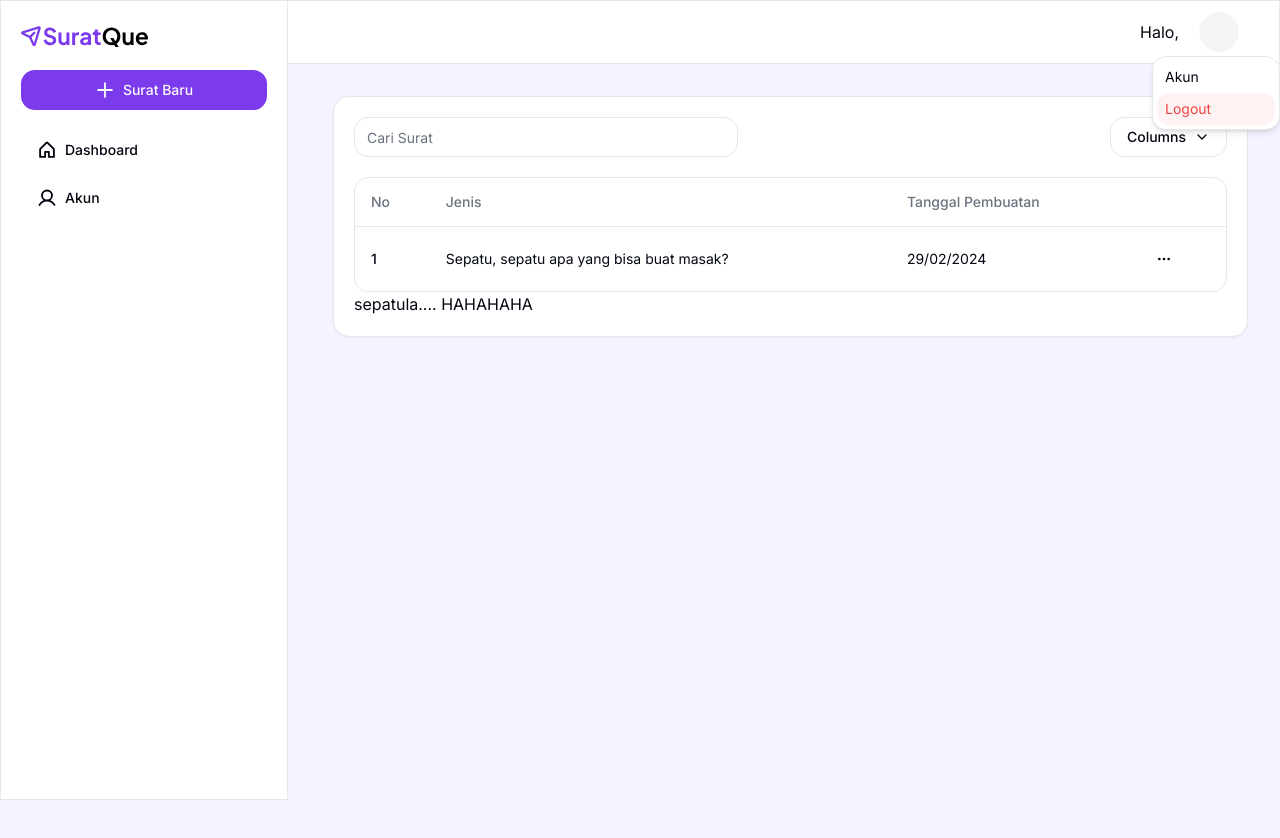
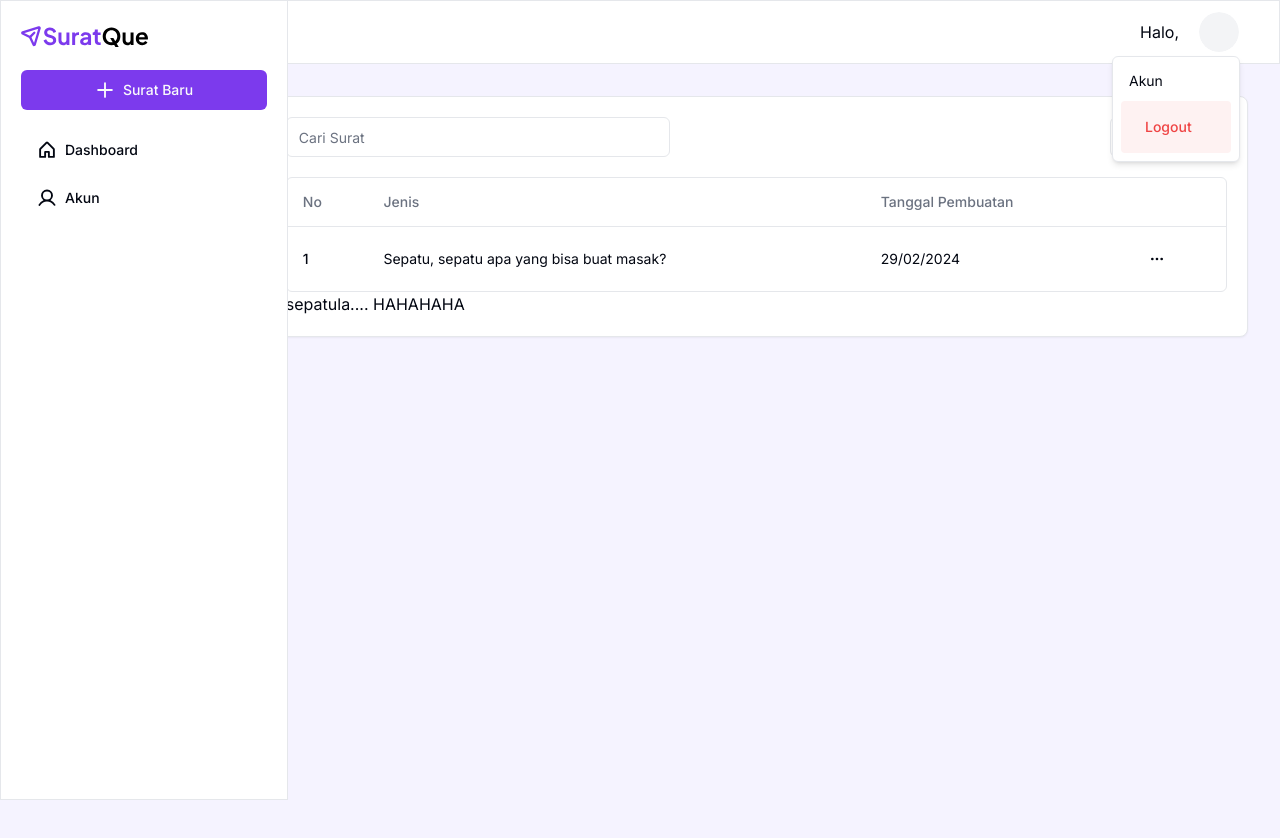
Before and after one commit to diandra6695/SuratQueV2, a Next.js app: page /dashboard in a window 1280 px wide. Both pictures are taken after a click on the button 1219 px from the left and 32 px from the top of the page. Shown: the top 838 px of the page. Built offline with nearby package versions, Linux system fonts and the light colour scheme; no server answers.

Commit message:
update github

```diff
--- a/package.json
+++ b/package.json
@@ -38,6 +38,7 @@
     "eslint": "^8",
     "eslint-config-next": "14.1.0",
     "postcss": "^8",
+    "prisma": "^5.11.0",
     "tailwindcss": "^3.3.0",
     "typescript": "^5"
   }
--- a/src/app/auth/page.tsx
+++ b/src/app/auth/page.tsx
@@ -10,15 +10,18 @@ import {
 import { Input } from "@/components/ui/input";
 import { supabaseBrowser } from "@/lib/supabase/browser";
 import { GithubLogo, GoogleLogo } from "@phosphor-icons/react";
+import { useSearchParams } from "next/navigation";
 
 const Page = () => {
+  const params = useSearchParams();
+  const next = params.get("next");
   const handleLoginWithOAuth = (provider: "github" | "google") => {
     const supabase = supabaseBrowser();
 
     supabase.auth.signInWithOAuth({
       provider,
       options: {
-        redirectTo: location.origin + "/auth/callback",
+        redirectTo: location.origin + "/auth/callback?next=" + next,
       },
     });
   };
--- a/src/app/dashboard/layout/DashboardLayout.tsx
+++ b/src/app/dashboard/layout/DashboardLayout.tsx
@@ -1,18 +1,10 @@
 "use client";
 import useUser from "@/app/auth/hook/useUser";
-import { Avatar, AvatarFallback, AvatarImage } from "@/components/ui/avatar";
-import { Button } from "@/components/ui/button";
-import {
-  DropdownMenu,
-  DropdownMenuContent,
-  DropdownMenuItem,
-  DropdownMenuLabel,
-  DropdownMenuSeparator,
-  DropdownMenuTrigger,
-} from "@/components/ui/dropdown-menu";
-import { House, Plus, User } from "@phosphor-icons/react";
-import Image from "next/image";
-import Link from "next/link";
+import NavbarDashboard from "./components/NavbarDashboard";
+import SidebarDashboard from "./components/SidebarDashboard";
+import { supabaseBrowser } from "@/lib/supabase/browser";
+import { useQueryClient } from "@tanstack/react-query";
+import { useRouter } from "next/navigation";
 
 export default function DashboardLayout({
   children, // will be a page or nested layout
@@ -31,65 +23,9 @@ export default function DashboardLayout({
   return (
     <section>
       <div className="sidebar">
-        <nav className="h-[4rem] flex items-center px-10 justify-end w-full border fixed gap-5 z-20 bg-white">
-          <h3>Halo, {data?.display_name}</h3>
-          <DropdownMenu>
-            <DropdownMenuTrigger className="after:border-0 focus:border-0">
-              <Avatar>
-                <AvatarImage src={data?.image_url || ""} />
-                <AvatarFallback>{data?.email[0]}</AvatarFallback>
-              </Avatar>
-            </DropdownMenuTrigger>
-            <DropdownMenuContent>
-              <DropdownMenuItem>
-                <Link href="">Akun</Link>
-              </DropdownMenuItem>
-              <DropdownMenuItem className="bg-red-50">
-                <Link href="" className=" text-red-500">
-                  Logout
-                </Link>
-              </DropdownMenuItem>
-            </DropdownMenuContent>
-          </DropdownMenu>
-        </nav>
+        <NavbarDashboard data={data} />
         <div className="flex bg-violet-50">
-          <div className="w-[25rem] ">
-            <div className="w-[18rem] fixed z-20 h-screen bg-white border p-5">
-              <Image
-                className="pointer-events-none mb-5 w-[8rem]"
-                src="/assets/images/logo/logo.svg"
-                alt="logo"
-                width={100}
-                height={100}
-              />
-              <Button className="w-full flex gap-2 mb-5">
-                <Plus size={20} weight="bold" />
-                <h3>Surat Baru</h3>
-              </Button>
-              <div className="">
-                <ul className="flex flex-col gap-2">
-                  <li>
-                    <Button
-                      variant="ghost"
-                      className="w-full flex items-center gap-2 justify-start"
-                    >
-                      <House size={20} weight="bold" />
-                      Dashboard
-                    </Button>
-                  </li>
-                  <li>
-                    <Button
-                      variant="ghost"
-                      className="w-full flex items-center gap-2 justify-start"
-                    >
-                      <User size={20} weight="bold" />
-                      Akun
-                    </Button>
-                  </li>
-                </ul>
-              </div>
-            </div>
-          </div>
+          <SidebarDashboard />
           <div className="mt-24 container min-h-screen mx-auto z-10 w-full">
             {children}
           </div>
--- /dev/null
+++ b/src/app/dashboard/layout/components/NavbarDashboard.tsx
@@ -0,0 +1,52 @@
+import { Avatar, AvatarFallback, AvatarImage } from "@/components/ui/avatar";
+import { Button } from "@/components/ui/button";
+import {
+  DropdownMenu,
+  DropdownMenuContent,
+  DropdownMenuItem,
+  DropdownMenuTrigger,
+} from "@/components/ui/dropdown-menu";
+import { supabaseBrowser } from "@/lib/supabase/browser";
+import { useQueryClient } from "@tanstack/react-query";
+import Link from "next/link";
+import { useRouter } from "next/navigation";
+
+const NavbarDashboard = ({ data }: { data: any }) => {
+  const queryClient = useQueryClient();
+  const router = useRouter();
+  const handleLogout = async () => {
+    const supabase = supabaseBrowser();
+    queryClient.clear();
+    await supabase.auth.signOut();
+    router.push("/auth");
+  };
+  return (
+    <nav className="h-[4rem] flex items-center px-10 justify-end w-full border fixed gap-5 z-20 bg-white">
+      <h3>Halo, {data?.display_name}</h3>
+      <DropdownMenu>
+        <DropdownMenuTrigger className="after:border-0 focus:border-0">
+          <Avatar>
+            <AvatarImage src={data?.image_url || ""} />
+            <AvatarFallback>{data?.email[0]}</AvatarFallback>
+          </Avatar>
+        </DropdownMenuTrigger>
+        <DropdownMenuContent className="mr-10 flex flex-col gap-1 p-2">
+          <DropdownMenuItem className="block">
+            <Link href="">Akun</Link>
+          </DropdownMenuItem>
+          <DropdownMenuItem className="bg-red-50 block">
+            <Button
+              variant={"ghost"}
+              onClick={handleLogout}
+              className=" text-red-500 m-0"
+            >
+              Logout
+            </Button>
+          </DropdownMenuItem>
+        </DropdownMenuContent>
+      </DropdownMenu>
+    </nav>
+  );
+};
+
+export default NavbarDashboard;
--- /dev/null
+++ b/src/app/dashboard/layout/components/SidebarDashboard.tsx
@@ -0,0 +1,47 @@
+import { Button } from "@/components/ui/button";
+import { House, Plus, User } from "@phosphor-icons/react";
+import Image from "next/image";
+
+const SidebarDashboard = () => {
+  return (
+    <div className="lg:w-[25rem] xl:w-[18rem]">
+      <div className="w-[18rem] fixed z-20 h-screen bg-white border p-5">
+        <Image
+          className="pointer-events-none mb-5 w-[8rem]"
+          src="/assets/images/logo/logo.svg"
+          alt="logo"
+          width={100}
+          height={100}
+        />
+        <Button className="w-full flex gap-2 mb-5">
+          <Plus size={20} weight="bold" />
+          <h3>Surat Baru</h3>
+        </Button>
+        <div className="">
+          <ul className="flex flex-col gap-2">
+            <li>
+              <Button
+                variant="ghost"
+                className="w-full flex items-center gap-2 justify-start"
+              >
+                <House size={20} weight="bold" />
+                Dashboard
+              </Button>
+            </li>
+            <li>
+              <Button
+                variant="ghost"
+                className="w-full flex items-center gap-2 justify-start"
+              >
+                <User size={20} weight="bold" />
+                Akun
+              </Button>
+            </li>
+          </ul>
+        </div>
+      </div>
+    </div>
+  );
+};
+
+export default SidebarDashboard;
--- a/src/app/globals.css
+++ b/src/app/globals.css
@@ -1,6 +1,7 @@
 @tailwind base;
 @tailwind components;
 @tailwind utilities;
+
 
 
 
@@ -26,7 +27,7 @@
     --border: 220 13% 91%;
     --input: 220 13% 91%;
     --ring: 262.1 83.3% 57.8%;
-    --radius: 1rem;
+    --radius: 0.5rem;
   }
 
   .dark {
@@ -51,6 +52,7 @@
     --ring: 263.4 70% 50.4%;
   }
 }
+
 
 /* HTML: <div class="loader"></div> */
 .loader {
--- /dev/null
+++ b/src/lib/constant/index.ts
@@ -0,0 +1 @@
+export const protectedPaths = ["/dashboard"];
--- /dev/null
+++ b/src/middleware.ts
@@ -0,0 +1,86 @@
+import { createServerClient, type CookieOptions } from "@supabase/ssr";
+import { NextResponse, type NextRequest } from "next/server";
+import { protectedPaths } from "./lib/constant";
+
+export async function middleware(request: NextRequest) {
+  let response = NextResponse.next({
+    request: {
+      headers: request.headers,
+    },
+  });
+
+  const supabase = createServerClient(
+    process.env.NEXT_PUBLIC_SUPABASE_URL!,
+    process.env.NEXT_PUBLIC_SUPABASE_ANON_KEY!,
+    {
+      cookies: {
+        get(name: string) {
+          return request.cookies.get(name)?.value;
+        },
+        set(name: string, value: string, options: CookieOptions) {
+          request.cookies.set({
+            name,
+            value,
+            ...options,
+          });
+          response = NextResponse.next({
+            request: {
+              headers: request.headers,
+            },
+          });
+          response.cookies.set({
+            name,
+            value,
+            ...options,
+          });
+        },
+        remove(name: string, options: CookieOptions) {
+          request.cookies.set({
+            name,
+            value: "",
+            ...options,
+          });
+          response = NextResponse.next({
+            request: {
+              headers: request.headers,
+            },
+          });
+          response.cookies.set({
+            name,
+            value: "",
+            ...options,
+          });
+        },
+      },
+    }
+  );
+
+  const { data } = await supabase.auth.getSession();
+  const url = new URL(request.url);
+
+  if (data.session) {
+    if (url.pathname === "/auth") {
+      return NextResponse.redirect(new URL("/dashboard", request.url));
+    }
+    return response;
+  } else {
+    if (protectedPaths.includes(url.pathname)) {
+      return NextResponse.redirect(
+        new URL("/auth?next=" + url.pathname, request.url)
+      );
+    }
+  }
+}
+
+export const config = {
+  matcher: [
+    /*
+     * Match all request paths except for the ones starting with:
+     * - _next/static (static files)
+     * - _next/image (image optimization files)
+     * - favicon.ico (favicon file)
+     * Feel free to modify this pattern to include more paths.
+     */
+    "/((?!_next/static|_next/image|favicon.ico|.*\\.(?:svg|png|jpg|jpeg|gif|webp)$).*)",
+  ],
+};
```
Also changed, not shown: 2 other files (tests, documents, lock files or other folders).
